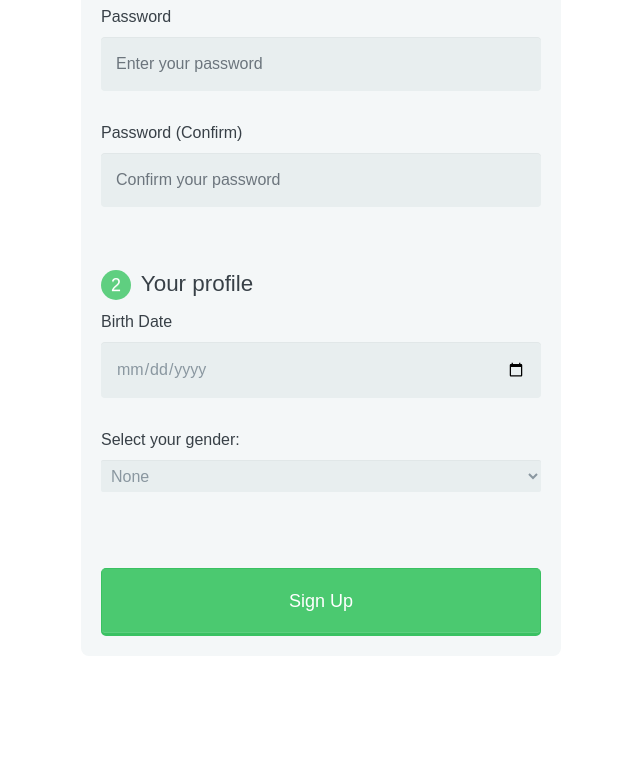
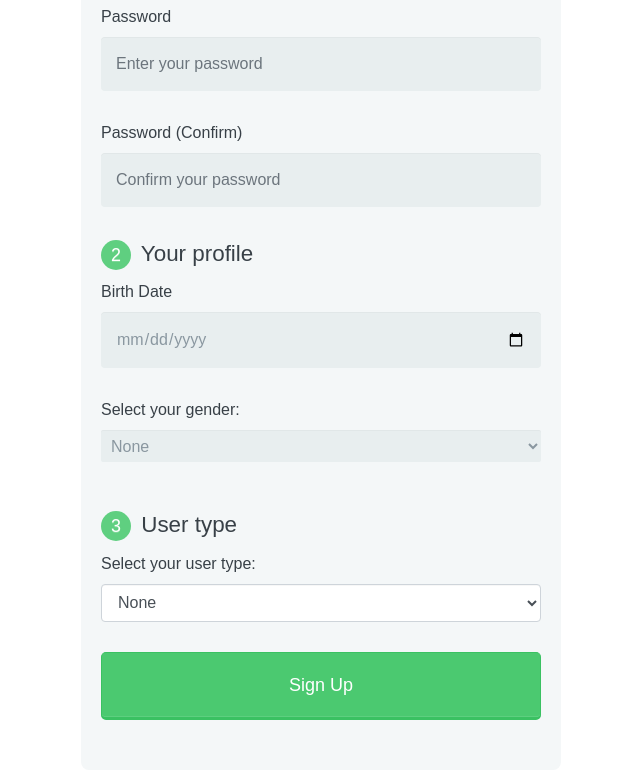
Before and after one commit to Darky-The-Dragon/ProgettoBD2022, a Flask app: page /sign-up in a window 1280 px wide. Shown: the part 657-1437 px from the top of the page, without its empty margins (319-959 px from the left). Before the commit the page ends 1293 px from the top, so only its background shows below. Run offline with Flask 2, Linux system fonts and the light colour scheme; some libraries are stand-ins or nearby versions.

Commit message:
Improved signup form Added javascript for form Added more error checks Added variables for future implementation

```diff
--- a/website/auth.py
+++ b/website/auth.py
@@ -1,5 +1,5 @@
 from flask import Blueprint, render_template, request, flash, redirect, url_for
-from .models import User, Artist
+from .models import User
 from werkzeug.security import generate_password_hash, check_password_hash
 from . import db
 from flask_login import login_user, login_required, logout_user, current_user
@@ -62,13 +62,14 @@ def sign_up():
         birth_date = request.form.get('birthDate')
         password1 = request.form.get('password1')
         password2 = request.form.get('password2')
-        # is_artist = request.form.get('is_artist')
-
-        user = User.query.filter_by(email=email).first()
+        user_type = request.form.get('user_type')
+        is_premium = request.form.get('is_premium')
+        month_sub = request.form.get('month_sub')
+        nickname = request.form.get('nickname')
 
         # We can check that certain requirements are met such as the minimum length etcetera and send to the user an
         # error message. We can flash the message
-
+        user = User.query.filter_by(email=email).first()
         if user:
             flash('Email already exists', category='error')
         elif len(first_name) == 0:
@@ -93,15 +94,18 @@ def sign_up():
             flash('Passwords don\'t match.', category='error')
         elif gender == "none":
             flash('Select a gender.', category='error')
+        elif user_type == "none":
+            flash('Select your user type.', category='error')
+        elif user_type == "listener" and is_premium == "none":
+            flash('Select a membership type.', category='error')
+        elif user_type == "listener" and is_premium == "yes" and month_sub == "none":
+            flash('Select how many months you want to subscribe for the Premium membership.', category='error')
         else:
             new_user = User(email=email, first_name=first_name, last_name=last_name, username=username, gender=gender,
                             birth_date=birth_date,
                             password=generate_password_hash(
                                 password1, method='sha256'))
             db.session.add(new_user)
-            # if (is_artist == 'yes'):
-            #    new_artist = Artist(id=new_user.id)
-            #    db.session.ad(new_artist)
             db.session.commit()
             login_user(new_user, remember=True)
             flash('Account created!', category='success')
--- /dev/null
+++ b/website/static/form.js
@@ -0,0 +1,24 @@
+$("#user_type").change(function() {
+if ($(this).val() == "listener") {
+    $('#listenerDiv').show();
+  } else {
+    $('#listenerDiv').hide();
+  }
+
+});
+$("#user_type").trigger("change");
+
+
+$("#is_premium").change(function() {
+if ($(this).val() == "no") {
+    $('#noPremiumDiv').show();
+    } else {
+    $('#noPremiumDiv').hide();
+  }
+  if ($(this).val() == "yes") {
+    $('#PremiumDiv').show();
+  } else {
+    $('#PremiumDiv').hide();
+  }
+});
+$("#is_premium").trigger("change");
--- a/website/templates/base.html
+++ b/website/templates/base.html
@@ -107,5 +107,9 @@
       type="text/javascript"
       src="{{ url_for('static', filename = 'index.js') }}"
     ></script>
+    <script
+      type="text/javascript"
+      src="{{ url_for('static', filename = 'form.js') }}"
+    ></script>
   </body>
 </html>
--- a/website/templates/sign_up.html
+++ b/website/templates/sign_up.html
@@ -7,7 +7,7 @@
 
 {% block content %}
     <!--Carica il css del login da ./static-->
-    <link rel="stylesheet" href="{{url_for('static', filename='signup_style.css')}}">
+    <link rel="stylesheet" href="{{ url_for('static', filename='signup_style.css') }}">
     <form method="POST">
         <h1>Sign Up</h1>
         <fieldset>
@@ -78,9 +78,7 @@
                         placeholder="Confirm your password"
                 />
             </div>
-        </fieldset>
 
-         <fieldset>
             <legend><span class="number">2</span> Your profile</legend>
             <div class="form-group">
                 <label for="birthDate">Birth Date</label>
@@ -95,16 +93,53 @@
 
             <div class="form-group">
                 <label for="gender" class="fadeIn second">Select your gender:</label>
-                <select class = "fadeIn second" name="gender" id="gender">
+                <select class="fadeIn second" name="gender" id="gender">
                     <option value="none">None</option>
                     <option value="male">Male</option>
                     <option value="female">Female</option>
                     <option value="other">Other</option>
                 </select>
             </div>
-        </fieldset>
+
+            <legend><span class="number">3</span> User type</legend>
+            <div class="form-group">
+                <label for="user_type">Select your user type:</label>
+                <select class="form-control" name="user_type" id="user_type">
+                    <option value="none">None</option>
+                    <option value="listener">Listener</option>
+                    <option value="artist">Artist</option>
+                </select>
+            </div>
+
+            <div class="form-group" id="listenerDiv">
+                <div class="form-group">
+                    <label for="is_premium">Select your membership type:</label>
+                    <select class="form-control" name="is_premium" id="is_premium">
+                        <option value="none">None</option>
+                        <option value="yes">Premium</option>
+                        <option value="no">Non Premium</option>
+                    </select>
+                </div>
+
+                <div class="form-group" id="noPremiumDiv">
+                    <label align="center">You chose the non-Premium membership.</label>
+                    <br/>
+                </div>
+
+                <div class="form-group" id="PremiumDiv">
+                    <label for="month_sub">For how many months do you want to subscribe?</label>
+                    <select class="form-control" name="month_sub" id="month_sub">
+                        <option value="none">None</option>
+                        <option value="1">1 month</option>
+                        <option value="3">3 months</option>
+                        <option value="6">6 months</option>
+                        <option value="12">12 months</option>
+                    </select>
+                </div>
+            </div>
 
             <button type="submit" class="btn btn-primary">Sign Up</button>
+        </fieldset>
 
     </form>
 {% endblock %}
```
Lines whose indentation alone changed are shown as unchanged.
